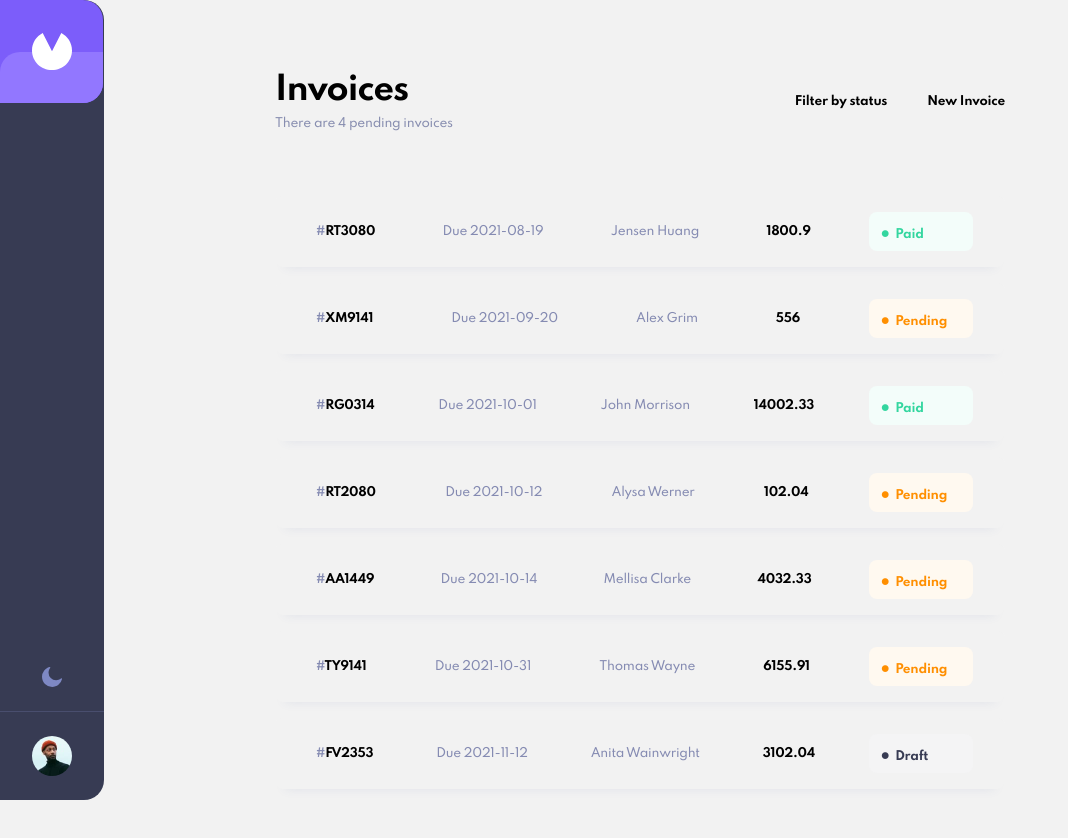
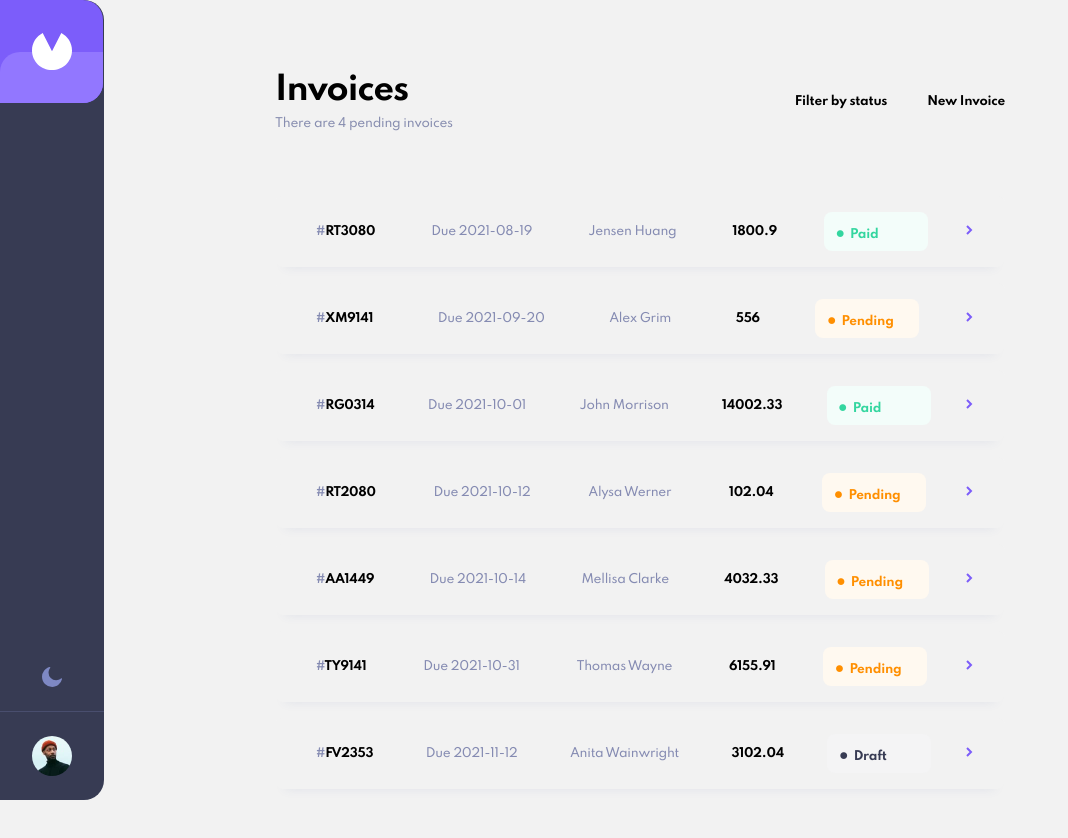
Before and after one commit to ljpop/week-11-task, a React (Create React App) app in the folder invoice-app/: page / in a window 1280 px wide. Shown: the top 838 px of the page, without its empty margins (0-1068 px from the left). Built offline with nearby package versions, Linux system fonts and the light colour scheme.

Commit message:
Added arrow

```diff
--- a/invoice-app/src/components/SingleInvoice/SingleInvoice.js
+++ b/invoice-app/src/components/SingleInvoice/SingleInvoice.js
@@ -1,4 +1,5 @@
 import './SingleInvoice.css';
+import ArrowRight from "../../assets/icon-arrow-right.svg";
 
 const SingleInvoice = ({singledata}) => {
     return (
@@ -7,10 +8,10 @@ const SingleInvoice = ({singledata}) => {
            <div className = 'singleItem name-date '>Due {singledata.paymentDue} </div>
            <div className = 'singleItem name-date '>{singledata.clientName} </div>
            <div className = 'singleItem total'>{singledata.total} </div>
-
-{/* /*TODO: draft light */}
            <div className = 'singleItem status' style = {{textTransform:'capitalize', color: singledata.status==='paid'? '#33D69F' : (singledata.status==='draft' ? '#373B53': '#FF8F00'), backgroundColor: singledata.status==='paid'? 'rgb(243, 253, 250)' :(singledata.status==='draft' ? 'rgb(244,244,245)': 'rgb(255,249,240)') }}> <span className='little-circle'>•</span> {singledata.status}  </div>
-        </div>
+           <div><img className='arrow-right'
+              src={ArrowRight} alt=''/></div>
+            </div>
     )
 }
 
```
